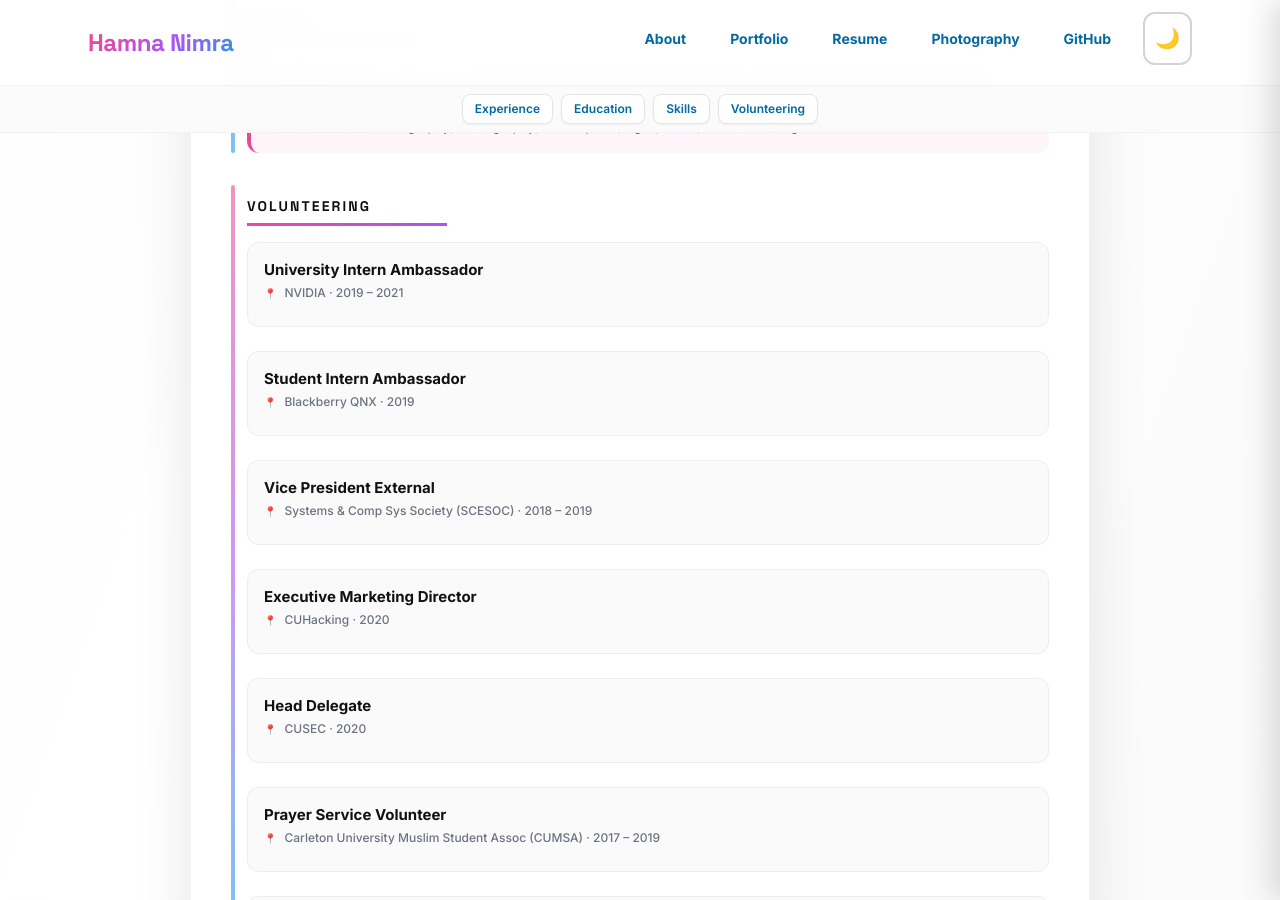
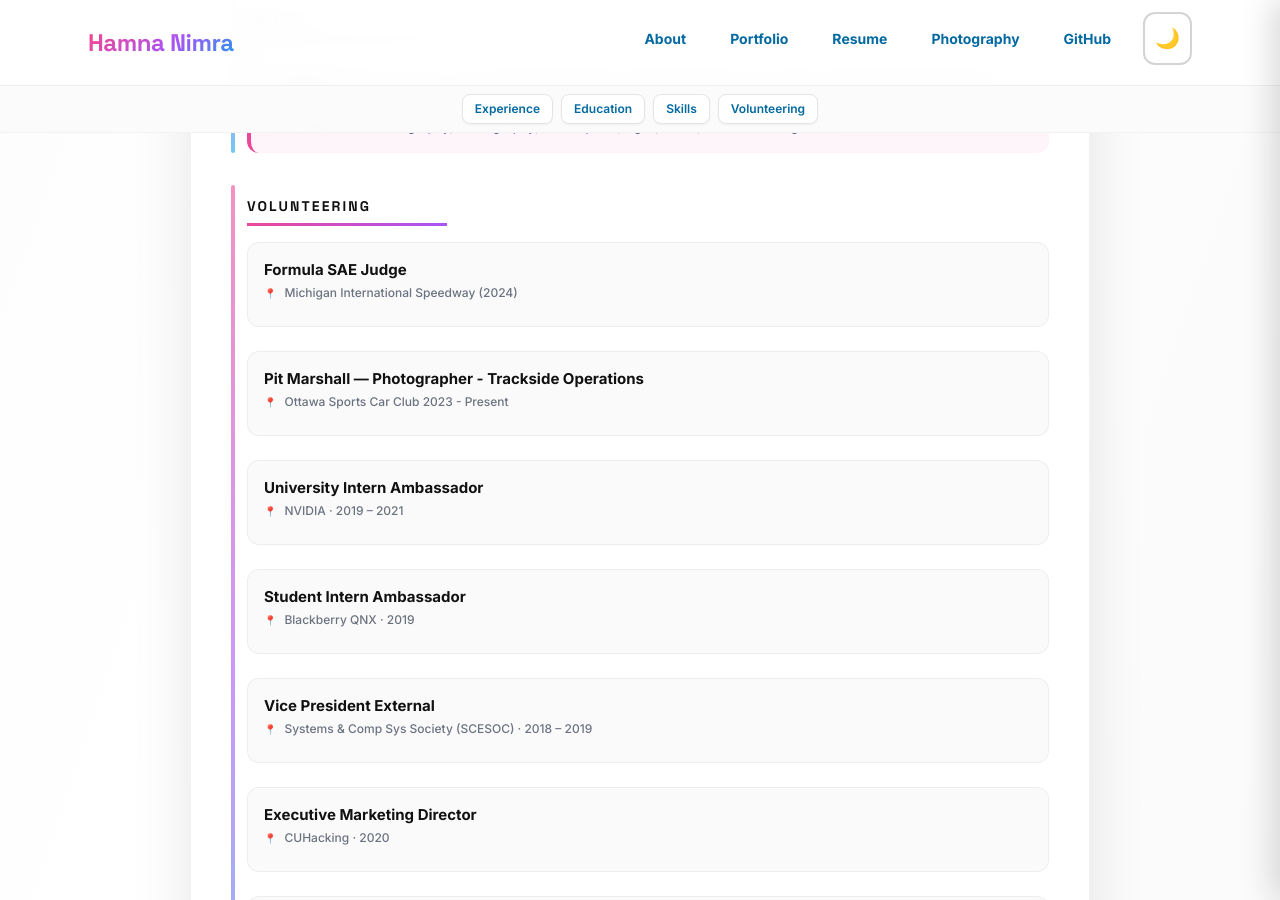
Before and after one commit to HamnaNimra/hamnanimra.github.io, a Jekyll site: the page built from resume.html, in a window 1280 px wide and 900 px high, scrolled down 2526 px. Built offline with Jekyll 4.4.1, drawn with Linux system fonts in a browser that asks for light colours; nearby versions of some CDN libraries.

Commit message:
added latest volunteering details

```diff
--- a/resume.html
+++ b/resume.html
@@ -110,6 +110,14 @@ description: Hamna Nimra — Resume
 <section class="resume-section" id="volunteering">
   <h2 class="resume-section-title">Volunteering</h2>
   <div class="resume-item">
+    <div class="resume-item-title"> Formula SAE Judge</div>
+    <div class="resume-item-meta">Michigan International Speedway (2024)</div>
+  </div>
+  <div class="resume-item">
+    <div class="resume-item-title">Pit Marshall — Photographer - Trackside Operations </div>
+    <div class="resume-item-meta">Ottawa Sports Car Club 2023 - Present</div>
+  </div>
+  <div class="resume-item">
     <div class="resume-item-title">University Intern Ambassador</div>
     <div class="resume-item-meta">NVIDIA · 2019 – 2021</div>
   </div>
```
